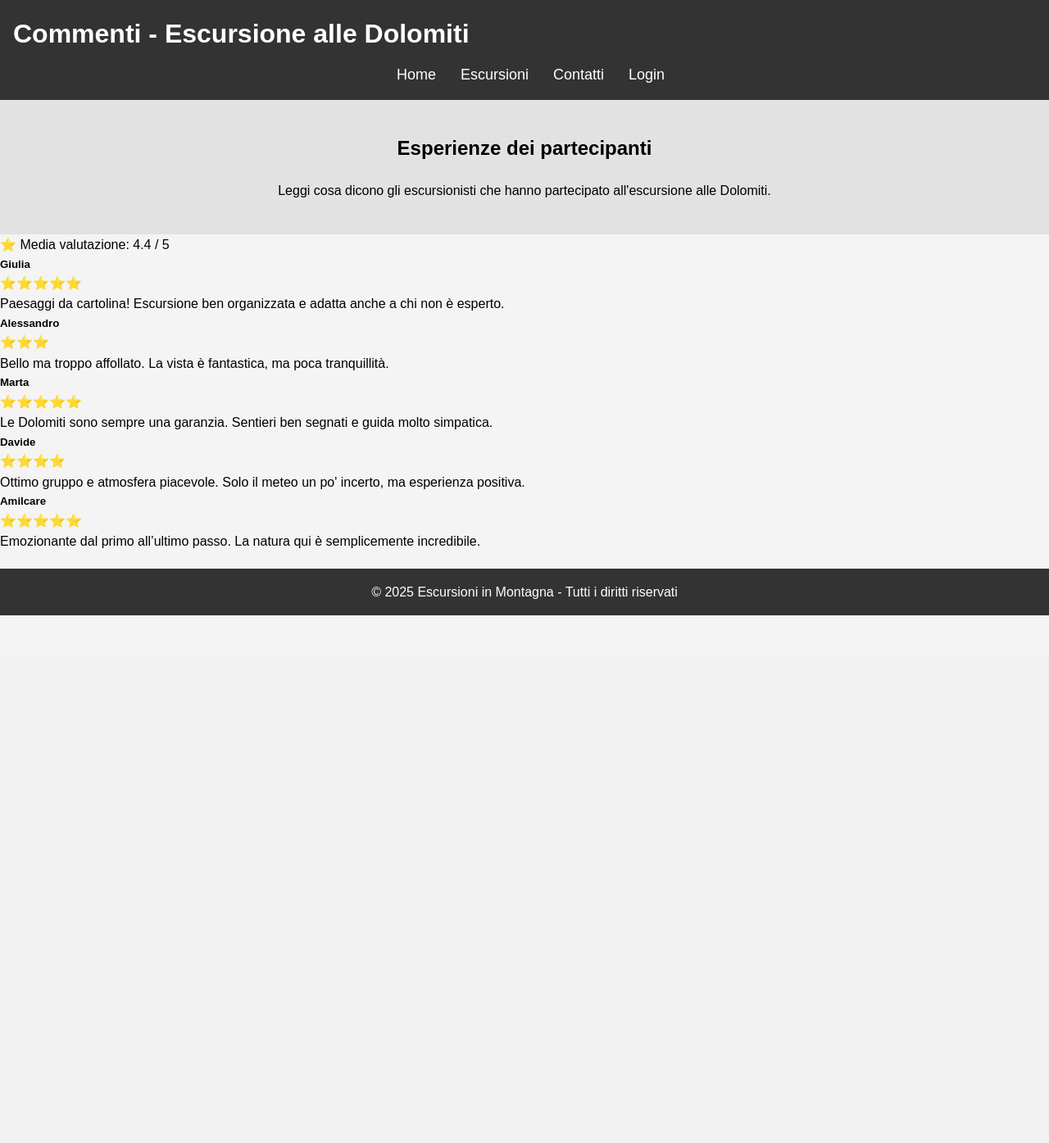
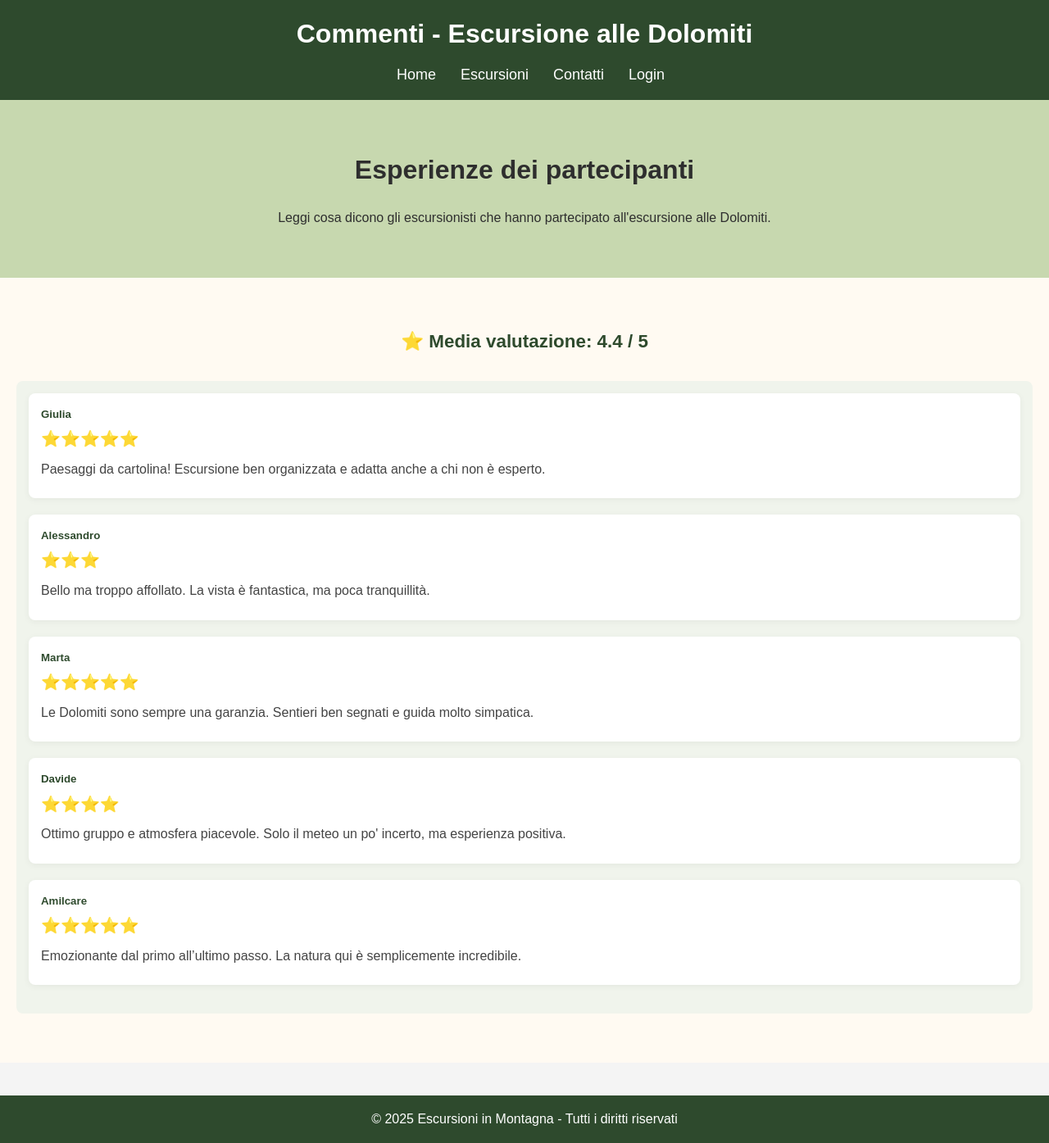
Before and after one commit to Stefano0202/ethBME, a PHP site: page /commenti-dolomiti.html in a window 1280 px wide. Shown: the whole page at 82% size. Before the commit the page ends 751 px from the top, so only its background shows below. Run offline with PHP 8.4, Linux system fonts and the light colour scheme.

Commit message:
Update style.css

```diff
--- a/style.css
+++ b/style.css
@@ -10,17 +10,19 @@ body {
     font-family: Arial, sans-serif;
     line-height: 1.6;
     background-color: #f4f4f4;
+    color: #333;
 }
 
 /* Header */
 header {
-    background: #333;
+    background: #2e4a2d;
     color: #fff;
     padding: 1rem;
 }
 
 header h1 {
     margin-bottom: 10px;
+    text-align: center;
 }
 
 nav ul {
@@ -43,7 +45,7 @@ nav ul li a {
     display: inline-block;
     margin-top: 20px;
     padding: 10px 20px;
-    background-color: #333;
+    background-color: #2e4a2d;
     color: white;
     text-decoration: none;
     border-radius: 4px;
@@ -51,7 +53,7 @@ nav ul li a {
 }
 
 .btn-login:hover {
-    background-color: #555;
+    background-color: #2e2e2e;
 }
 
 .register-prompt {
@@ -84,12 +86,14 @@ nav ul li a {
 /* Sezione Intro */
 .intro {
     text-align: center;
-    padding: 40px 0;
-    background: #e2e2e2;
+    padding: 60px 20px;
+    background: #c7d8af;
+    color: #2e2e2e;
 }
 
 .intro h2 {
     margin-bottom: 20px;
+    font-size: 2rem;
 }
 
 /* Highlights */
@@ -108,13 +112,132 @@ nav ul li a {
     margin-bottom: 15px;
 }
 
+.highlights {
+    background-color: #fffaf2;
+    padding: 60px 20px;
+}
+
+.highlights h2 {
+    text-align: center;
+    font-size: 1.8rem;
+    margin-bottom: 40px;
+    color: #4e3d26;
+}
+
+/* Card escursione */
+.card {
+    background: #fff;
+    border-radius: 10px;
+    box-shadow: 0 4px 12px rgba(0, 0, 0, 0.1);
+    width: 300px;
+    text-align: center;
+    transition: transform 0.3s ease;
+}
+
+.card:hover {
+    transform: translateY(-5px);
+}
+
+.card img {
+    width: 100%;
+    height: 200px;
+    object-fit: cover;
+    border-top-left-radius: 10px;
+    border-top-right-radius: 10px;
+}
+
+.card h3 {
+    margin: 15px 0 10px;
+    font-size: 1.3rem;
+    color: #2e4a2d;
+}
+
+.card p {
+    padding: 0 15px 20px;
+    color: #555;
+}
+
+/* Sezione commenti */
+.commenti {
+    margin-top: 20px;
+    background-color: #f0f4ec;
+    padding: 15px;
+    border-radius: 8px;
+}
+
+.commenti h4 {
+    margin-bottom: 10px;
+    color: #2e4a2d;
+}
+
+.commenti ul {
+    list-style: disc;
+    margin-left: 20px;
+    margin-bottom: 10px;
+}
+
+.commenti ul li {
+    margin-bottom: 6px;
+    color: #444;
+}
+
+.commenti ul li strong {
+    font-weight: bold;
+}
+
+/* Link commenti */
+.commenti a {
+    display: inline-block;
+    margin-top: 10px;
+    color: #2e4a2d;
+    text-decoration: underline;
+    cursor: pointer;
+    font-weight: bold;
+}
+
+/* Sezione media valutazione */
+.media-stelle {
+    text-align: center;
+    margin-bottom: 30px;
+    font-size: 1.4rem;
+    font-weight: bold;
+    color: #2e4a2d;
+}
+
+/* Stelline nei commenti */
+.stelle {
+    color: #ffd700;
+    font-size: 1.2rem;
+    margin-bottom: 8px;
+}
+
+/* Singolo commento */
+.commenti-singolo {
+    background-color: #ffffff;
+    border-radius: 8px;
+    padding: 15px;
+    margin-bottom: 20px;
+    box-shadow: 0 2px 8px rgba(0, 0, 0, 0.05);
+}
+
+.commenti-singolo h5 {
+    margin-bottom: 5px;
+    font-weight: bold;
+    color: #2e4a2d;
+}
+
+.commenti-singolo p {
+    margin-bottom: 8px;
+    color: #444;
+}
+
 /* Footer */
 footer {
-    background: #333;
+    background: #2e4a2d;
     color: #fff;
     text-align: center;
     padding: 1rem;
-    margin-top: 20px;
+    margin-top: 40px;
 }
 
 /* Form di contatto */
```
